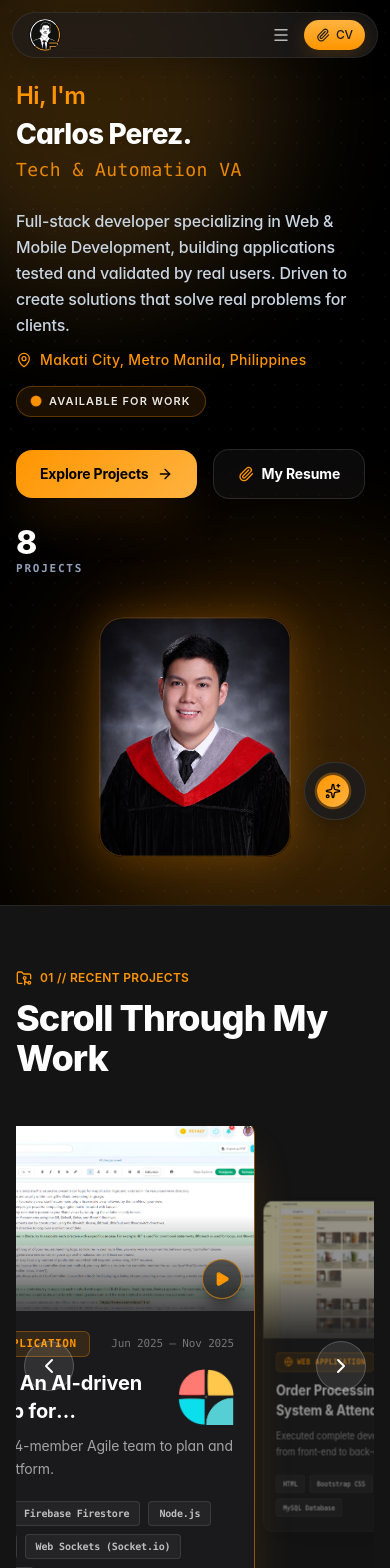
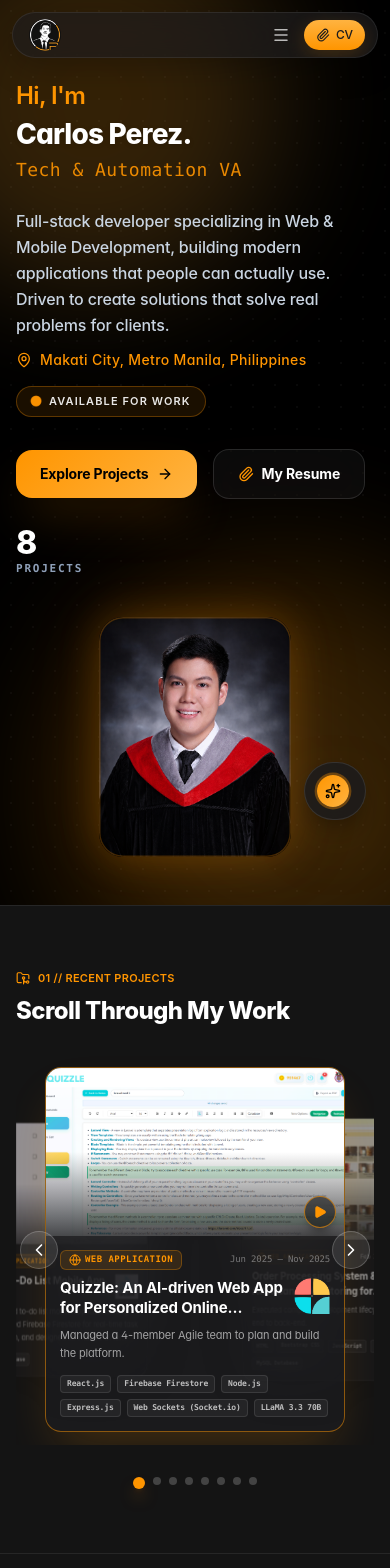
Before and after one commit to caperez-dev/portfolio, a React (Vite) app: page / in a window 390 px wide. Shown: the top 1568 px of the page. Built offline with nearby package versions, Linux system fonts and the light colour scheme.

Commit message:
Mobile Responsiveness - Project Section Alignment, Navbar Collapse, Skills Section Columns

```diff
--- a/src/components/ProjectsSection.tsx
+++ b/src/components/ProjectsSection.tsx
@@ -40,9 +40,10 @@ interface ProjectCardProps {
   maxVisible: number;
   onClick: () => void;
   onWatchDemo?: () => void;
+  isNarrow: boolean;
 }
 
-function ProjectCard({ project, isCenter, position, maxVisible, onClick, onWatchDemo }: ProjectCardProps) {
+function ProjectCard({ project, isCenter, position, maxVisible, onClick, onWatchDemo, isNarrow }: ProjectCardProps) {
   const distance = Math.abs(position);
 
   const getScale = () => {
@@ -64,10 +65,9 @@ function ProjectCard({ project, isCenter, position, maxVisible, onClick, onWatch
     return position > 0 ? -28 : 28;
   };
 
-  // Wider offsets to fill the larger container
   const getTranslateX = () => {
     if (position === 0) return 0;
-    const baseOffset = 420;
+    const baseOffset = isNarrow ? 210 : 420;
     return position * baseOffset * 0.68;
   };
 
@@ -75,19 +75,17 @@ function ProjectCard({ project, isCenter, position, maxVisible, onClick, onWatch
     <motion.div
       onClick={onClick}
       className={`absolute flex-shrink-0 cursor-pointer
-        w-[340px] sm:w-[440px] lg:w-[560px]
+        w-[min(78vw,300px)] sm:w-[440px] lg:w-[560px]
         ${!isCenter ? 'pointer-events-auto' : ''}
       `}
       style={{
         perspective: '1400px',
         left: '50%',
-        // Half of lg card width
-        marginLeft: 'calc(-280px)',
       }}
       animate={{
         scale: getScale(),
         opacity: getOpacity(),
-        x: getTranslateX(),
+        x: `calc(-50% + ${getTranslateX()}px)`,
         rotateY: getRotateY(),
         zIndex: Math.max(0, 10 - distance)
       }}
@@ -117,43 +115,43 @@ function ProjectCard({ project, isCenter, position, maxVisible, onClick, onWatch
               <button
                 type="button"
                 onClick={(e) => { e.stopPropagation(); onWatchDemo(); }}
-                className="absolute bottom-3 right-3 inline-flex items-center justify-center rounded-full border border-[#ff9500]/60 bg-black/50 backdrop-blur-sm text-[#ff9500] hover:bg-[#ff9500]/30 hover:text-[#ffb340] hover:border-[#ff9500] transition-all w-10 h-10 shadow-xl shadow-black/40 hover:scale-110 active:scale-95 z-10"
+                className="absolute bottom-2 right-2 sm:bottom-3 sm:right-3 inline-flex items-center justify-center rounded-full border border-[#ff9500]/60 bg-black/50 backdrop-blur-sm text-[#ff9500] hover:bg-[#ff9500]/30 hover:text-[#ffb340] hover:border-[#ff9500] transition-all w-8 h-8 sm:w-10 sm:h-10 shadow-xl shadow-black/40 hover:scale-110 active:scale-95 z-10"
                 aria-label="Watch demo video"
               >
-                <Play className="w-4 h-4 fill-current" />
+                <Play className="w-3.5 h-3.5 sm:w-4 sm:h-4 fill-current" />
               </button>
             )}
           </div>
         )}
 
         {/* Project Info */}
-        <div className="p-5 sm:p-7 flex flex-col flex-grow">
+        <div className="p-3.5 sm:p-7 flex flex-col flex-grow">
           {/* Category Badge + Date Range */}
-          <div className="mb-3 flex items-center justify-between gap-2">
-            <span className="px-3 py-1 rounded-md text-[11px] font-mono font-bold uppercase tracking-wider bg-[#ff9500]/12 text-[#ff9500] border border-[#ff9500]/30 flex items-center gap-1.5 w-fit">
-              {project.category === 'capstone' && <Sparkles className="w-3.5 h-3.5" />}
-              {project.category === 'web' && <Globe className="w-3.5 h-3.5" />}
-              {project.category === 'mobile' && <Smartphone className="w-3.5 h-3.5" />}
-              {project.category === 'system' && <Server className="w-3.5 h-3.5" />}
+          <div className="mb-2 sm:mb-3 flex items-center justify-between gap-2">
+            <span className="px-2 sm:px-3 py-0.5 sm:py-1 rounded-md text-[9px] sm:text-[11px] font-mono font-bold uppercase tracking-wider bg-[#ff9500]/12 text-[#ff9500] border border-[#ff9500]/30 flex items-center gap-1 sm:gap-1.5 w-fit">
+              {project.category === 'capstone' && <Sparkles className="w-3 h-3 sm:w-3.5 sm:h-3.5" />}
+              {project.category === 'web' && <Globe className="w-3 h-3 sm:w-3.5 sm:h-3.5" />}
+              {project.category === 'mobile' && <Smartphone className="w-3 h-3 sm:w-3.5 sm:h-3.5" />}
+              {project.category === 'system' && <Server className="w-3 h-3 sm:w-3.5 sm:h-3.5" />}
               <span>{project.subtitle}</span>
             </span>
             {project.dateRange && (
-              <span className="text-[11px] font-mono text-white/40 whitespace-nowrap shrink-0">
+              <span className="text-[9px] sm:text-[11px] font-mono text-white/40 whitespace-nowrap shrink-0">
                 {project.dateRange}
               </span>
             )}
           </div>
 
           {/* Title + Logo */}
-          <div className="flex items-start gap-4 mb-2.5">
-            <h3 className="text-xl sm:text-2xl font-bold text-white line-clamp-2 min-w-0 flex-1">
+          <div className="flex items-start gap-2.5 sm:gap-4 mb-2 sm:mb-2.5">
+            <h3 className="text-[15px] sm:text-xl lg:text-2xl font-bold text-white line-clamp-2 min-w-0 flex-1 leading-snug">
               {project.title}
             </h3>
             {project.logo && (
               <img
                 src={project.logo}
                 alt={`${project.title} logo`}
-                className="shrink-0 w-14 h-14 sm:w-16 sm:h-16 object-contain"
+                className="shrink-0 w-9 h-9 sm:w-14 sm:h-14 lg:w-16 lg:h-16 object-contain"
                 title={project.title}
                 onError={(e) => {
                   (e.currentTarget as HTMLImageElement).style.display = 'none';
@@ -162,16 +160,16 @@ function ProjectCard({ project, isCenter, position, maxVisible, onClick, onWatch
             )}
           </div>
 
-          <p className="text-sm text-white/60 mb-5 leading-relaxed">
+          <p className="text-[11px] sm:text-sm text-white/60 mb-3 sm:mb-5 leading-relaxed line-clamp-3 sm:line-clamp-none">
             {project.description[0]}
           </p>
 
           {/* Tech Stack */}
-          <div className="flex flex-wrap gap-2 mt-auto">
+          <div className="flex flex-wrap gap-1.5 sm:gap-2 mt-auto">
             {project.technologies.map((tech) => (
               <span
                 key={tech}
-                className="px-2.5 py-1 rounded text-[10px] font-mono font-bold bg-white/[0.05] border border-white/10 text-white/70"
+                className="px-1.5 sm:px-2.5 py-0.5 sm:py-1 rounded text-[8px] sm:text-[10px] font-mono font-bold bg-white/[0.05] border border-white/10 text-white/70"
               >
                 {tech}
               </span>
@@ -190,6 +188,15 @@ export function ProjectsSection({ currentTheme, isDarkMode }: ProjectsSectionPro
   const videoRef = useRef<HTMLVideoElement>(null);
   const maxVisible = 5;
   const activeVideo = activeVideoProject ? projectVideos[activeVideoProject] : null;
+  const [isNarrow, setIsNarrow] = useState(false);
+
+  useEffect(() => {
+    const media = window.matchMedia('(max-width: 639px)');
+    const update = () => setIsNarrow(media.matches);
+    update();
+    media.addEventListener('change', update);
+    return () => media.removeEventListener('change', update);
+  }, []);
 
   // Close on Esc
   useEffect(() => {
@@ -238,13 +245,13 @@ export function ProjectsSection({ currentTheme, isDarkMode }: ProjectsSectionPro
           whileInView={{ opacity: 1, y: 0 }}
           viewport={{ once: true, margin: '-80px' }}
           transition={{ duration: 0.7, ease: 'easeOut' }}
-          className="mb-12 text-left"
+          className="mb-7 sm:mb-12 text-left"
         >
-          <div className="flex items-center gap-2 text-[#ff9500] text-xs font-semibold uppercase tracking-wide mb-3">
-            <FolderGit2 className="w-4 h-4" />
+          <div className="flex items-center gap-2 text-[#ff9500] text-[11px] sm:text-xs font-semibold uppercase tracking-wide mb-2 sm:mb-3">
+            <FolderGit2 className="w-3.5 h-3.5 sm:w-4 sm:h-4" />
             <span>01 // Recent Projects</span>
           </div>
-          <h2 className="text-4xl sm:text-5xl font-extrabold tracking-tight text-white">
+          <h2 className="text-2xl sm:text-4xl lg:text-5xl font-extrabold tracking-tight text-white">
             Scroll Through My Work
           </h2>
         </motion.div>
@@ -252,7 +259,7 @@ export function ProjectsSection({ currentTheme, isDarkMode }: ProjectsSectionPro
         {/* Carousel wrapper — overflow hidden so side cards clip cleanly */}
         <div className="relative overflow-hidden">
           {/* Track: tall enough for the full-size card */}
-          <div className="relative w-full min-h-[480px] sm:min-h-[580px] lg:min-h-[660px] flex items-center justify-center">
+          <div className="relative w-full min-h-[390px] sm:min-h-[580px] lg:min-h-[660px] flex items-center justify-center">
             <div
               style={{
                 perspective: '1500px',
@@ -275,6 +282,7 @@ export function ProjectsSection({ currentTheme, isDarkMode }: ProjectsSectionPro
                       position={position}
                       maxVisible={maxVisible}
                       onWatchDemo={projectVideos[project.id] ? () => setActiveVideoProject(project.id) : undefined}
+                      isNarrow={isNarrow}
                       onClick={() => {
                         if (position !== 0) handleDotClick(idx);
                       }}
@@ -287,21 +295,21 @@ export function ProjectsSection({ currentTheme, isDarkMode }: ProjectsSectionPro
             {/* Left Arrow — sits just inside the container edges */}
             <motion.button
               onClick={handlePrev}
-              className="absolute left-2 sm:left-4 top-1/2 -translate-y-1/2 z-20 p-3 rounded-full bg-white/10 hover:bg-[#ff9500]/30 text-white hover:text-[#ff9500] border border-white/20 hover:border-[#ff9500]/50 transition-all"
+              className="absolute left-1 sm:left-4 top-1/2 -translate-y-1/2 z-20 p-2 sm:p-3 rounded-full bg-white/10 hover:bg-[#ff9500]/30 text-white hover:text-[#ff9500] border border-white/20 hover:border-[#ff9500]/50 transition-all"
               whileHover={{ scale: 1.1 }}
               whileTap={{ scale: 0.95 }}
             >
-              <ChevronLeft className="w-6 h-6" />
+              <ChevronLeft className="w-5 h-5 sm:w-6 sm:h-6" />
             </motion.button>
 
             {/* Right Arrow */}
             <motion.button
               onClick={handleNext}
-              className="absolute right-2 sm:right-4 top-1/2 -translate-y-1/2 z-20 p-3 rounded-full bg-white/10 hover:bg-[#ff9500]/30 text-white hover:text-[#ff9500] border border-white/20 hover:border-[#ff9500]/50 transition-all"
+              className="absolute right-1 sm:right-4 top-1/2 -translate-y-1/2 z-20 p-2 sm:p-3 rounded-full bg-white/10 hover:bg-[#ff9500]/30 text-white hover:text-[#ff9500] border border-white/20 hover:border-[#ff9500]/50 transition-all"
               whileHover={{ scale: 1.1 }}
               whileTap={{ scale: 0.95 }}
             >
-              <ChevronRight className="w-6 h-6" />
+              <ChevronRight className="w-5 h-5 sm:w-6 sm:h-6" />
             </motion.button>
           </div>
         </div>
--- a/src/data/resume.ts
+++ b/src/data/resume.ts
@@ -3,8 +3,7 @@ import { ResumeData } from '../types';
 export const resumeData: ResumeData = {
   name: "Carlos Alfonso B. Perez",
   headline: "Hi, my name is\nCarlos Alfonso Perez.\nI build websites for you.",
-  punchingStatement: "Full-stack developer specializing in Web & Mobile Development, building applications tested and validated by real users. Driven to create solutions that solve real problems for clients.",
-  contact: {
+  punchingStatement: "Full-stack developer specializing in Web & Mobile Development, building modern applications that people can actually use. Driven to create solutions that solve real problems for clients.",  contact: {
     location: "Makati City, Metro Manila, Philippines",
     phone: "+63 9774279909",
     email: "alfonso.cperez08@gmail.com",
@@ -39,6 +38,7 @@ export const resumeData: ResumeData = {
           { name: "PHP",        logoKey: "php",        filterCategory: "backend"  },
           { name: "Java",       logoKey: "java",       filterCategory: "backend"  },
           { name: "JavaScript", logoKey: "javascript", filterCategory: "frontend" },
+          { name: "TypeScript", logoKey: "typescript", filterCategory: "frontend" },
           { name: "HTML5",      logoKey: "html5",      filterCategory: "frontend" },
           { name: "CSS3",       logoKey: "css3",       filterCategory: "frontend" }
         ]
```
Also changed, not shown: src/components/Navbar.tsx (+15 -5 lines), src/components/SkillsSection.tsx (+5 -4 lines).
